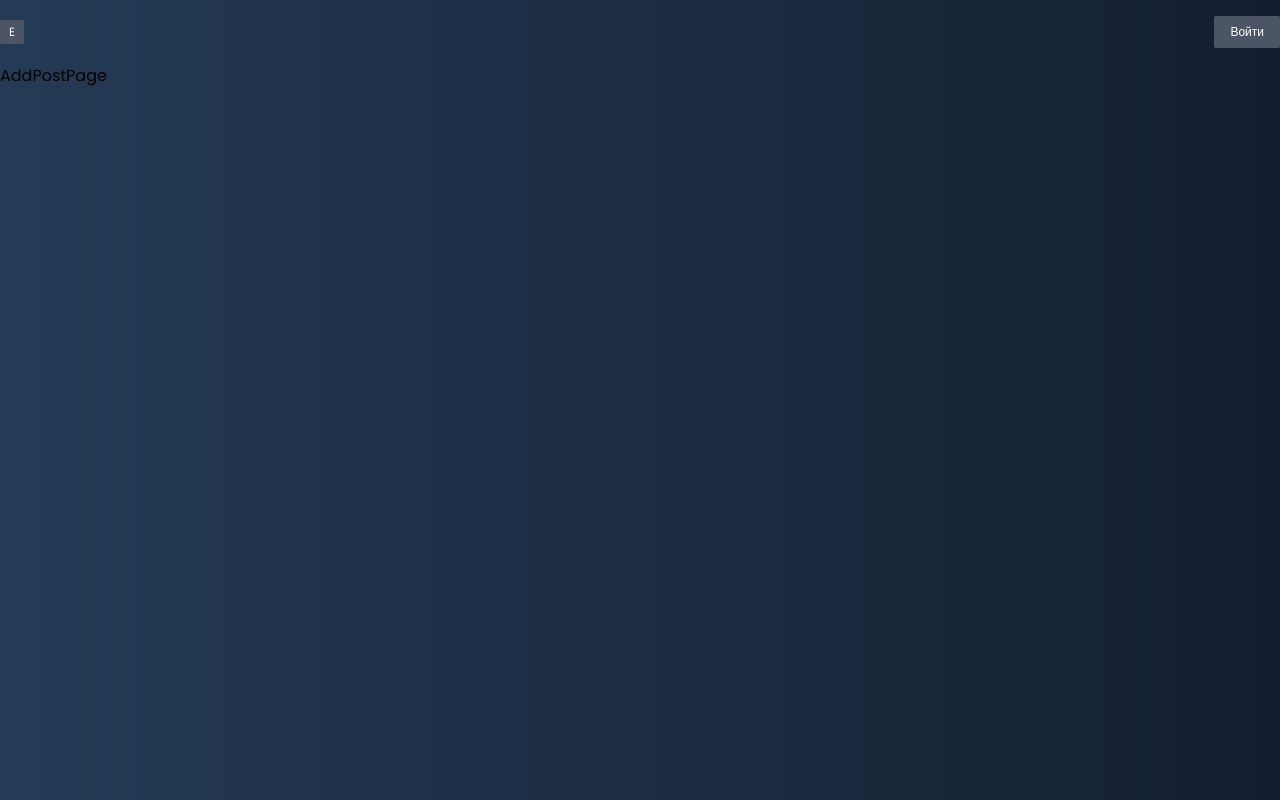
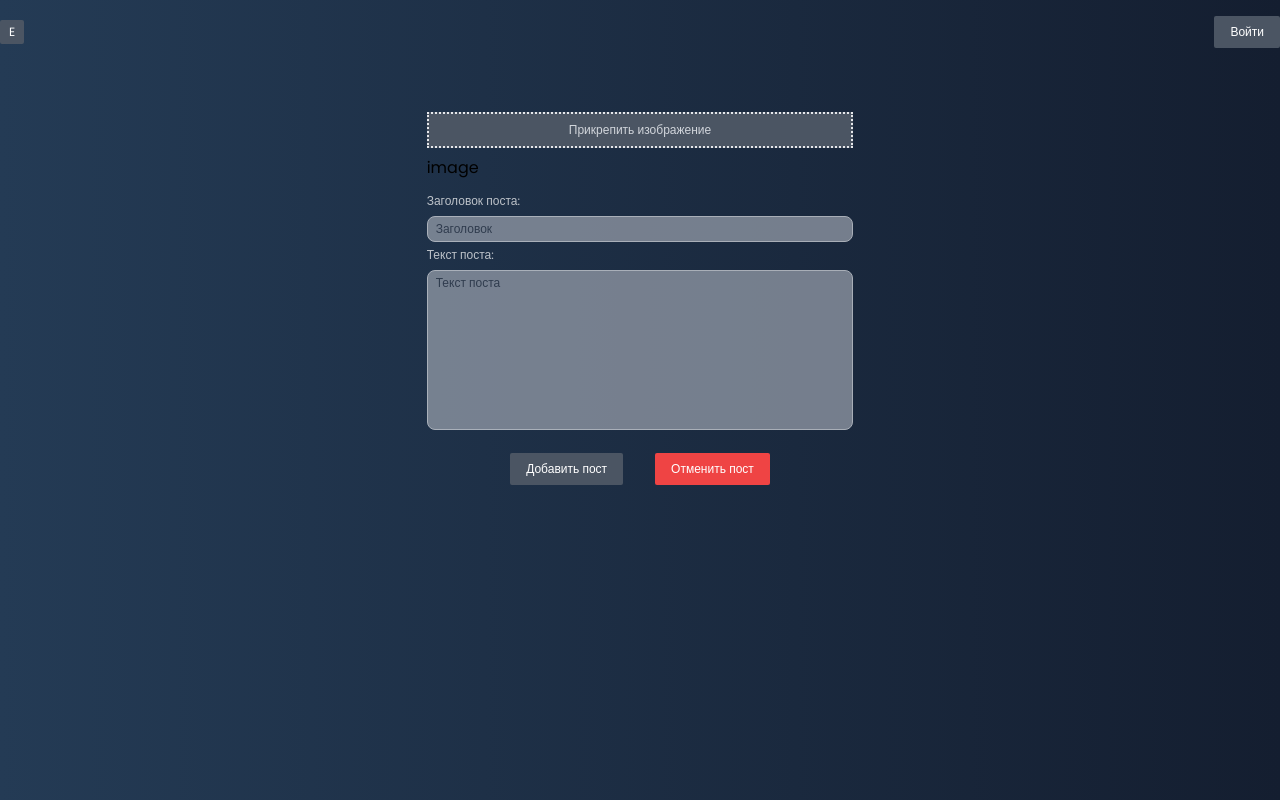
Before and after one commit to Aleksei-89ST/client-mern, a React (Create React App) app: page /new in a window 1280 px wide. Built offline with nearby package versions, Linux system fonts and the light colour scheme; no server answers.

Commit message:
add post

```diff
--- a/src/pages/AddPostPage.jsx
+++ b/src/pages/AddPostPage.jsx
@@ -1,8 +1,34 @@
-import React from 'react'
+import React from "react";
 
- const AddPostPage = () => {
+const AddPostPage = () => {
   return (
-    <div>AddPostPage</div>
-  )
-}
+    <form className="w-1/3 mx-auto py-10" onSubmit={(e) => e.preventDefault()}>
+      <label className="text-gray-300 py-2 bg-gray-600 text-xs mt-2 flex items-center justify-center border-2 border-dotted cursor-pointer">
+        Прикрепить изображение
+        <input type="file" className="hidden" />
+      </label>
+      <div className="flex object-cover py-2">image</div>
+      <label className="text-xs text-white opacity-70 ">
+        Заголовок поста:
+        <input
+          type="text"
+          className="mt-1 text-black w-full rounded-lg bg-gray-400 border py-1 px-2 text-xs outline-none placeholder:text-gray-700"
+          placeholder="Заголовок"
+        />
+      </label>
+      <label className="text-xs text-white opacity-70 ">
+         Текст поста:
+        <textarea
+          className="mt-1 text-black w-full rounded-lg bg-gray-400 border py-1 px-2 text-xs outline-none h-40 resize-none placeholder:text-gray-700"
+          placeholder="Текст поста"
+        />
+      </label>
+      <div className="flex gap-8 items-center justify-center mt-4">
+        <button className="flex justify-center items-center bg-gray-600 text-xs text-white rounded-sm py-2 px-4">Добавить пост</button>
+        <button className="flex justify-center items-center bg-red-500 text-xs text-white rounded-sm py-2 px-4">Отменить пост</button>
+      </div>
+
+    </form>
+  );
+};
 export default AddPostPage;
```
